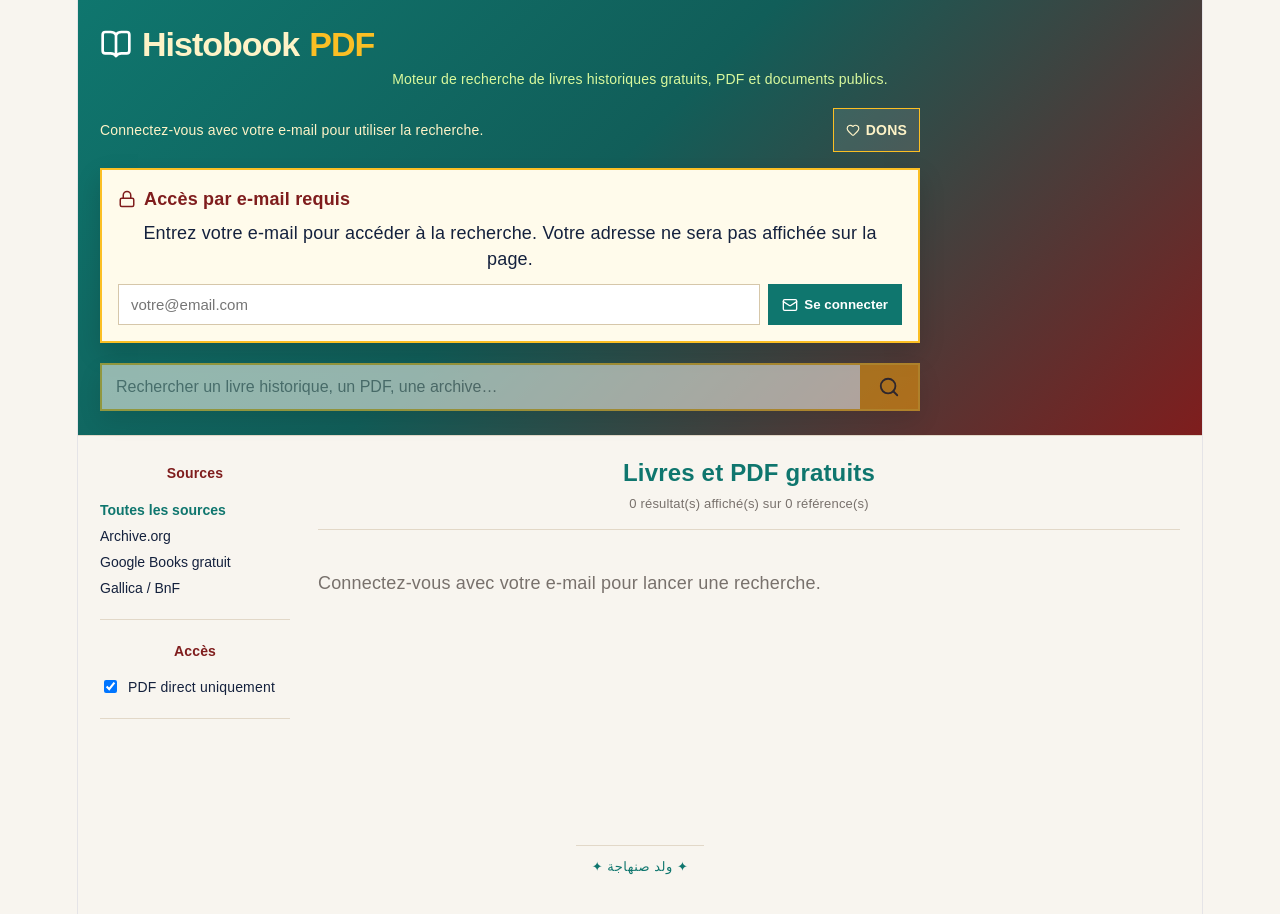
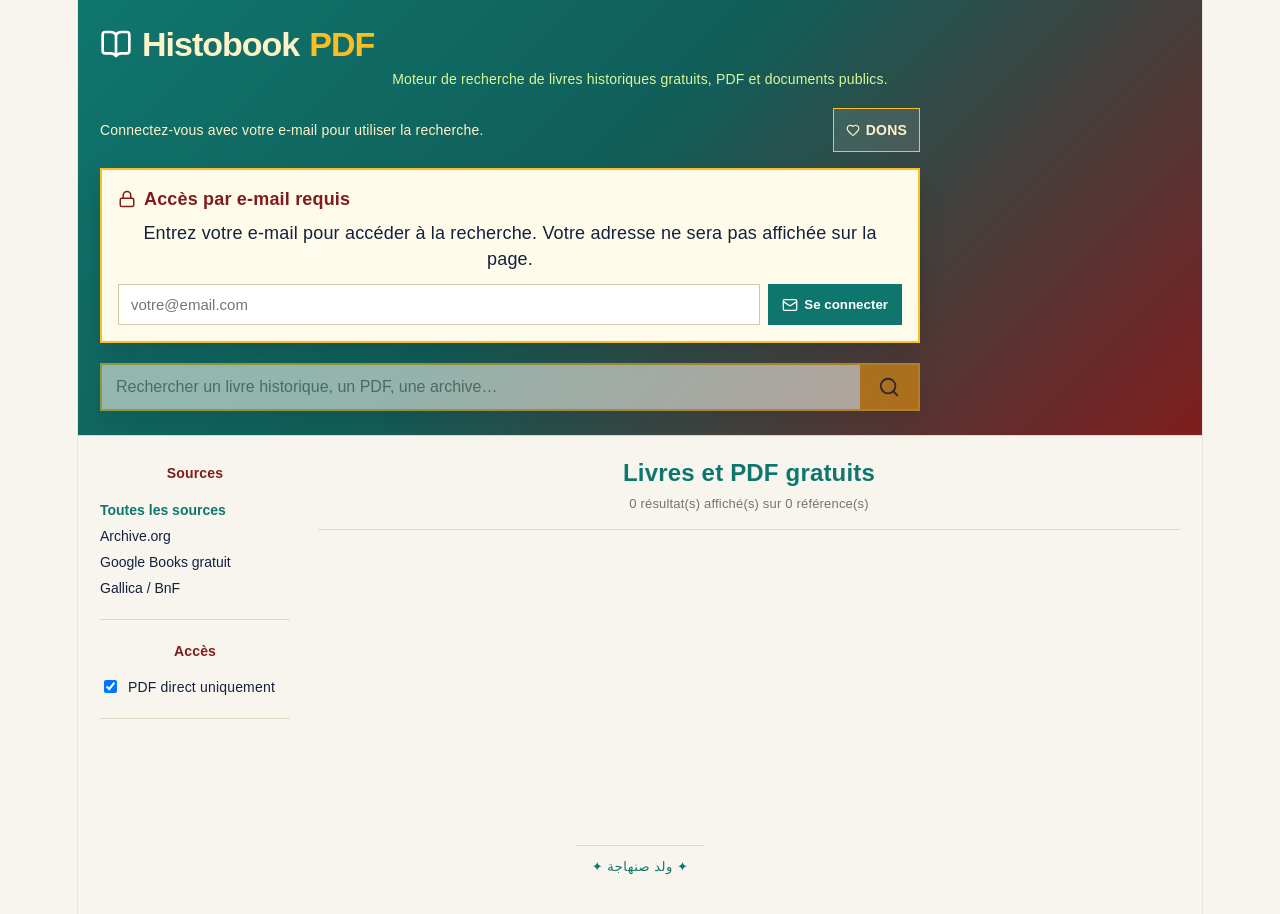
Before and after one commit to hicham2024/historio-ai, a React (Vite) app: page / in a window 1280 px wide. Built offline with nearby package versions, Linux system fonts and the light colour scheme.

Commit message:
clean empty screen message

```diff
--- a/src/App.jsx
+++ b/src/App.jsx
@@ -655,11 +655,9 @@ export default function App() {
             </div>
           )}
 
-          {!loading && filtered.length === 0 && (
+          {!loading && filtered.length === 0 && email && (
             <div className="empty">
-              {email
-                ? "Aucun PDF trouvé. Essayez un mot-clé plus simple, en anglais, ou désactivez “PDF direct uniquement”."
-                : "Connectez-vous avec votre e-mail pour lancer une recherche."}
+              Aucun PDF trouvé. Essayez un mot-clé plus simple ou désactivez “PDF direct uniquement”.
             </div>
           )}
 
```
